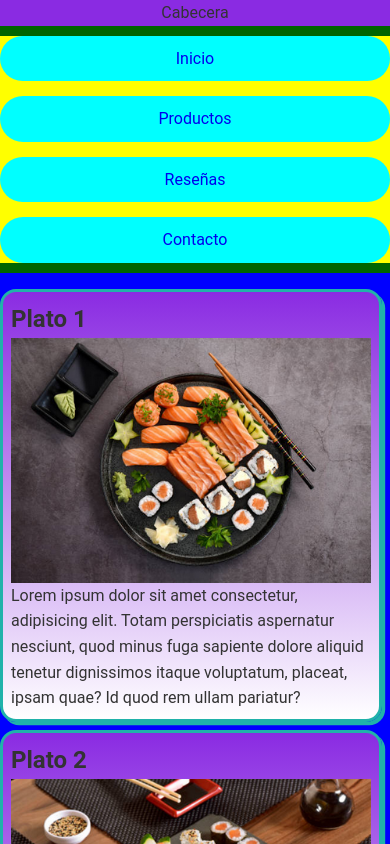
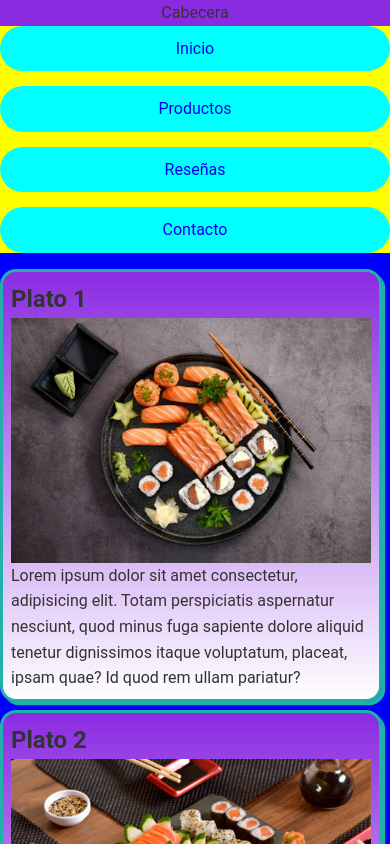
Before and after one commit to marianocat/ProyectoIntegrador, a plain HTML site: page pages/productos.html in a window 390 px wide. Shown: the top 844 px of the page. Drawn offline with Linux system fonts and the light colour scheme.

Commit message:
ajuste margenes

```diff
--- a/css/styles-productos.css
+++ b/css/styles-productos.css
@@ -33,7 +33,6 @@
 
 .Grilla-Cards:hover .Card:hover {
     transform: scale(1.05);
-    filter: blur(0rem);
 }
 
 /* Solo cuando una Card tiene hover, reduce las demás /*
--- a/css/styles.css
+++ b/css/styles.css
@@ -14,7 +14,7 @@ body {
     display: grid;
     grid-template-columns: 200px 1fr;
     grid-template-rows: auto 1fr auto;
-    gap: 10px;
+    /* gap: 0.1em; */
     height: 100vh;
     background-color: darkgreen;
 }
@@ -24,7 +24,7 @@ body {
     display: grid;
     grid-column: 1 / 3;
     justify-content: center;
-    margin-bottom: 1.5rem;
+    /* margin-bottom: 0.1rem; */
     background-color: blueviolet;
 }
 
@@ -58,7 +58,7 @@ body {
 }
 
 section {
-    margin-bottom: 1.5rem;
+    /* margin-bottom: 1.5rem; */
     background-color: coral;
 }
 
@@ -81,7 +81,7 @@ section {
 @media (max-width: 768px) {
     .grid-layout {
         grid-template-columns: 1fr;
-        grid-template-rows: 1fr;
+        grid-template-rows: auto auto 1fr;
     }
 
     .menu {
```
